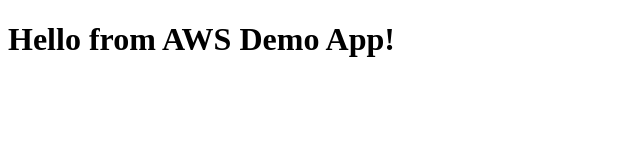
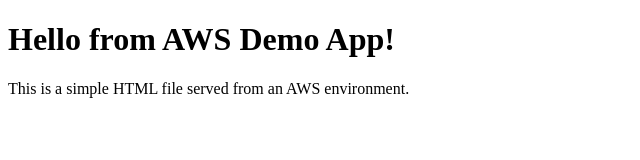
Before and after one commit to DKSWEBPAGE/my-demo-AWS, a plain HTML site: page index.html in a window 1280 px wide. Shown: the whole page, without its empty margins (0-640 px from the left). Drawn offline with Linux system fonts and the light colour scheme.

Commit message:
this change must be in new branch

```diff
--- a/index.html
+++ b/index.html
@@ -7,5 +7,6 @@
 </head>
 <body>
     <h1>Hello from AWS Demo App!</h1>
+    <p>This is a simple HTML file served from an AWS environment.</p>
 </body>
 </html>
```
